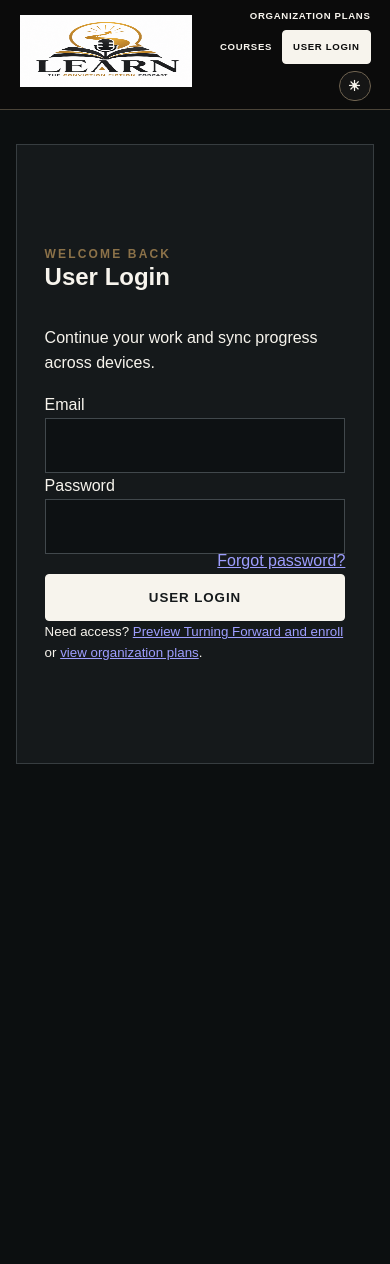
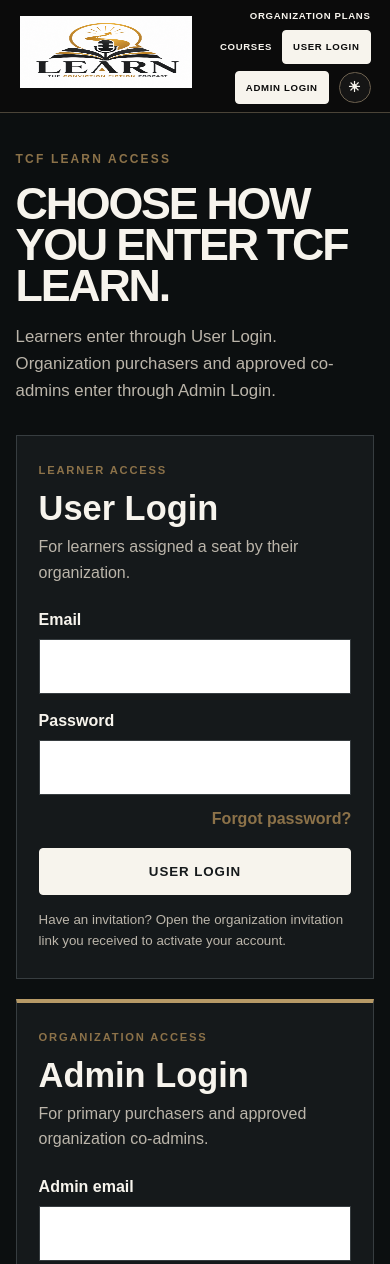
Before and after one commit to riversantoine93-dotcom/TCF-Learn, a Next.js app: page /login in a window 390 px wide. Shown: the top 1264 px of the page. Before the commit the page ends 864 px from the top, so only its background shows below. Built offline with nearby package versions, Linux system fonts and the light colour scheme; no server answers.

Commit message:
Split learner and admin login with three-column seat plans
* Split learner and admin login experience

* Add responsive login and seat plan layout

* Add separate user and admin login links

* Link directly to admin login panel

```diff
--- /dev/null
+++ b/app/login/login.css
@@ -0,0 +1,156 @@
+.login-page{
+  width:min(1180px,92vw);
+  margin:54px auto 96px;
+}
+.login-intro{
+  max-width:820px;
+  margin-bottom:30px;
+}
+.login-intro h1{
+  font-size:clamp(2.8rem,6vw,5.8rem);
+  margin:12px 0 18px;
+  text-transform:uppercase;
+  letter-spacing:-.05em;
+  line-height:.92;
+}
+.login-intro p{
+  max-width:720px;
+  font-size:1.05rem;
+  color:var(--muted);
+}
+.login-config-notice{margin-bottom:18px}
+.login-panels{
+  display:grid;
+  grid-template-columns:repeat(2,minmax(0,1fr));
+  gap:20px;
+  margin-bottom:54px;
+}
+.login-panel{
+  background:var(--cream);
+  border:1px solid var(--line);
+  padding:34px;
+  display:flex;
+  flex-direction:column;
+  min-height:100%;
+}
+.login-panel.admin-panel{
+  border-top:4px solid var(--gold);
+}
+.login-panel-kicker{
+  font-size:.7rem;
+  font-weight:900;
+  letter-spacing:.16em;
+  color:var(--rust);
+}
+.login-panel h2{
+  font-size:2.15rem;
+  margin:10px 0 8px;
+}
+.login-panel>p{
+  color:var(--muted);
+  margin:0 0 22px;
+}
+.login-panel label{
+  display:block;
+  font-weight:800;
+  margin:0 0 14px;
+}
+.login-panel input{
+  width:100%;
+  margin-top:6px;
+  border:1px solid var(--line);
+  background:#fff;
+  color:var(--ink);
+  padding:14px 13px;
+  font:inherit;
+}
+.login-help{
+  text-align:right;
+  margin:-3px 0 16px;
+}
+.login-help a{
+  color:var(--rust);
+  font-weight:800;
+  text-decoration:none;
+}
+.login-panel small{
+  display:block;
+  margin-top:14px;
+  color:var(--muted);
+}
+.login-seat-section{
+  border-top:1px solid var(--line);
+  padding-top:44px;
+}
+.login-seat-heading{
+  max-width:780px;
+  margin-bottom:24px;
+}
+.login-seat-heading h2{
+  font-size:clamp(2rem,4vw,3.4rem);
+  margin:10px 0 14px;
+}
+.login-seat-heading p{
+  color:var(--muted);
+}
+.login-seat-grid{
+  display:grid;
+  grid-template-columns:repeat(3,minmax(0,1fr));
+  gap:18px;
+  align-items:stretch;
+}
+.login-seat-card{
+  border:1px solid var(--line);
+  background:var(--cream);
+  padding:26px;
+  display:flex;
+  flex-direction:column;
+}
+.login-seat-card>span{
+  font-size:.68rem;
+  font-weight:900;
+  letter-spacing:.13em;
+  color:var(--rust);
+}
+.login-seat-card h3{
+  font-size:2.4rem;
+  margin:9px 0 3px;
+}
+.login-seat-card>strong{
+  font-size:1.05rem;
+}
+.login-seat-card>p{
+  color:var(--muted);
+  flex:1;
+}
+.seat-card-detail{
+  border-top:1px solid var(--line);
+  padding:12px 0;
+}
+.seat-card-detail b,.seat-card-detail small{
+  display:block;
+}
+.seat-card-detail small{
+  margin-top:2px;
+  color:var(--muted);
+}
+.login-seat-card .button{
+  margin-top:14px;
+  text-align:center;
+}
+@media(max-width:900px){
+  .login-seat-grid{
+    grid-template-columns:1fr;
+  }
+}
+@media(max-width:760px){
+  .login-page{
+    margin-top:32px;
+  }
+  .login-panels{
+    grid-template-columns:1fr;
+  }
+  .login-panel{
+    padding:26px 22px;
+  }
+}
--- a/app/login/page.tsx
+++ b/app/login/page.tsx
@@ -1,21 +1,228 @@
 "use client";
+
 import { FormEvent, useState } from "react";
-import { useRouter } from "next/navigation";
 import Link from "next/link";
 import Header from "@/components/Header";
 import { supabase, isSupabaseConfigured } from "@/lib/supabase";
+import { ORGANIZATION_PLANS, ORGANIZATION_PLAN_KEYS } from "@/lib/organization-plans";
+import "./login.css";
+
+type LoginKind = "user" | "admin";
 
 export default function Login() {
- const router = useRouter(); const [email,setEmail]=useState(""); const [password,setPassword]=useState(""); const [message,setMessage]=useState(""); const [busy,setBusy]=useState(false);
- async function submit(e:FormEvent){
-   e.preventDefault();
-   if(!supabase){setMessage("Supabase environment variables are missing.");return;}
-   setBusy(true);
-   const {error}=await supabase.auth.signInWithPassword({email,password});
-   setBusy(false);
-   if(error){setMessage(error.message);return;}
-   const next=new URLSearchParams(window.location.search).get("next");
-   router.push(next&&next.startsWith("/")&&!next.startsWith("//")?next:"/dashboard");
- }
- return <main><Header/><section className="auth-shell"><form className="auth-card" onSubmit={submit}><span className="eyebrow">WELCOME BACK</span><h1>User Login</h1><p>Continue your work and sync progress across devices.</p>{!isSupabaseConfigured&&<div className="notice error">Supabase is not configured.</div>}{message&&<div className="notice">{message}</div>}<label>Email<input type="email" required value={email} onChange={e=>setEmail(e.target.value)}/></label><label>Password<input type="password" required value={password} onChange={e=>setPassword(e.target.value)}/></label><div style={{textAlign:"right",marginTop:"-6px"}}><Link href="/forgot-password">Forgot password?</Link></div><button className="button full" disabled={busy}>{busy?"Signing in…":"User Login"}</button><small>Need access? <Link href="/course/turning-forward">Preview Turning Forward and enroll</Link> or <Link href="/organizations">view organization plans</Link>.</small></form></section></main>;
+  const [userEmail, setUserEmail] = useState("");
+  const [userPassword, setUserPassword] = useState("");
+  const [adminEmail, setAdminEmail] = useState("");
+  const [adminPassword, setAdminPassword] = useState("");
+  const [busy, setBusy] = useState<LoginKind | null>(null);
+  const [userMessage, setUserMessage] = useState("");
+  const [adminMessage, setAdminMessage] = useState("");
+
+  async function userLogin(event: FormEvent) {
+    event.preventDefault();
+    if (!supabase) {
+      setUserMessage("Supabase environment variables are missing.");
+      return;
+    }
+
+    setBusy("user");
+    setUserMessage("");
+
+    const { error } = await supabase.auth.signInWithPassword({
+      email: userEmail,
+      password: userPassword,
+    });
+
+    if (error) {
+      setUserMessage(error.message);
+      setBusy(null);
+      return;
+    }
+
+    window.location.href = "/dashboard";
+  }
+
+  async function adminLogin(event: FormEvent) {
+    event.preventDefault();
+    if (!supabase) {
+      setAdminMessage("Supabase environment variables are missing.");
+      return;
+    }
+
+    setBusy("admin");
+    setAdminMessage("");
+
+    const { data: signInData, error } = await supabase.auth.signInWithPassword({
+      email: adminEmail,
+      password: adminPassword,
+    });
+
+    if (error || !signInData.user) {
+      setAdminMessage(error?.message || "Unable to sign in.");
+      setBusy(null);
+      return;
+    }
+
+    const { data: membership, error: membershipError } = await supabase
+      .from("organization_memberships")
+      .select("role,status")
+      .eq("user_id", signInData.user.id)
+      .eq("status", "active")
+      .in("role", ["admin", "co_admin"])
+      .maybeSingle();
+
+    if (membershipError || !membership) {
+      await supabase.auth.signOut();
+      setAdminMessage("This account does not have active organization administrator access.");
+      setBusy(null);
+      return;
+    }
+
+    window.location.href = "/organization/admin";
+  }
+
+  return (
+    <main>
+      <Header />
+
+      <section className="login-page">
+        <div className="login-intro">
+          <span className="eyebrow">TCF LEARN ACCESS</span>
+          <h1>Choose how you enter TCF Learn.</h1>
+          <p>
+            Learners enter through User Login. Organization purchasers and approved co-admins
+            enter through Admin Login.
+          </p>
+        </div>
+
+        {!isSupabaseConfigured && (
+          <div className="notice error login-config-notice">Supabase is not configured.</div>
+        )}
+
+        <div className="login-panels">
+          <form className="login-panel" onSubmit={userLogin}>
+            <span className="login-panel-kicker">LEARNER ACCESS</span>
+            <h2>User Login</h2>
+            <p>For learners assigned a seat by their organization.</p>
+
+            {userMessage && <div className="notice" role="status">{userMessage}</div>}
+
+            <label>
+              Email
+              <input
+                type="email"
+                required
+                autoComplete="email"
+                value={userEmail}
+                onChange={(event) => setUserEmail(event.target.value)}
+              />
+            </label>
+
+            <label>
+              Password
+              <input
+                type="password"
+                required
+                autoComplete="current-password"
+                value={userPassword}
+                onChange={(event) => setUserPassword(event.target.value)}
+              />
+            </label>
+
+            <div className="login-help">
+              <Link href="/forgot-password">Forgot password?</Link>
+            </div>
+
+            <button className="button full" disabled={busy !== null}>
+              {busy === "user" ? "Signing in…" : "User Login"}
+            </button>
+
+            <small>
+              Have an invitation? Open the organization invitation link you received to activate your account.
+            </small>
+          </form>
+
+          <form id="admin-login" className="login-panel admin-panel" onSubmit={adminLogin}>
+            <span className="login-panel-kicker">ORGANIZATION ACCESS</span>
+            <h2>Admin Login</h2>
+            <p>For primary purchasers and approved organization co-admins.</p>
+
+            {adminMessage && <div className="notice" role="status">{adminMessage}</div>}
+
+            <label>
+              Admin email
+              <input
+                type="email"
+                required
+                autoComplete="email"
+                value={adminEmail}
+                onChange={(event) => setAdminEmail(event.target.value)}
+              />
+            </label>
+
+            <label>
+              Password
+              <input
+                type="password"
+                required
+                autoComplete="current-password"
+                value={adminPassword}
+                onChange={(event) => setAdminPassword(event.target.value)}
+              />
+            </label>
+
+            <div className="login-help">
+              <Link href="/forgot-password">Forgot password?</Link>
+            </div>
+
+            <button className="button full" disabled={busy !== null}>
+              {busy === "admin" ? "Opening admin console…" : "Admin Login"}
+            </button>
+
+            <small>
+              Need an organization license? Choose a seat package below.
+            </small>
+          </form>
+        </div>
+
+        <section className="login-seat-section" aria-labelledby="seat-options-title">
+          <div className="login-seat-heading">
+            <span className="eyebrow">ORGANIZATION SEAT PACKAGES</span>
+            <h2 id="seat-options-title">Both courses. One organization license.</h2>
+            <p>
+              Every learner seat includes Turning Forward and Thought to Freedom:
+              Correcting Criminal Thinking Errors.
+            </p>
+          </div>
+
+          <div className="login-seat-grid">
+            {ORGANIZATION_PLAN_KEYS.map((key) => {
+              const plan = ORGANIZATION_PLANS[key];
+              return (
+                <article className="login-seat-card" key={key}>
+                  <span>{plan.badge}</span>
+                  <h3>{plan.displayPrice}</h3>
+                  <strong>{plan.label}</strong>
+                  <p>{plan.description}</p>
+                  <div className="seat-card-detail">
+                    <b>Both courses included</b>
+                    <small>{plan.perSeatLabel}</small>
+                  </div>
+                  {plan.coAdminLimit > 0 && (
+                    <div className="seat-card-detail">
+                      <b>Co-admin access</b>
+                      <small>Up to {plan.coAdminLimit} co-admins</small>
+                    </div>
+                  )}
+                  <Link className="button full" href="/organizations">
+                    Choose {plan.seats} Seats
+                  </Link>
+                </article>
+              );
+            })}
+          </div>
+        </section>
+      </section>
+    </main>
+  );
 }
--- a/components/Header.tsx
+++ b/components/Header.tsx
@@ -35,7 +35,7 @@ export default function Header() {
         <nav className="header-nav" aria-label="Primary navigation">
           <Link href={user ? "/dashboard" : "/organizations"}>{user ? "Dashboard" : "Organization Plans"}</Link>
           <Link href="/courses">Courses</Link>
-          {user ? <><Link href="/profile">Profile</Link><button className="nav-button" onClick={() => signOut()}>Sign out</button></> : <Link className="button small" href="/login">User Login</Link>}
+          {user ? <><Link href="/profile">Profile</Link><button className="nav-button" onClick={() => signOut()}>Sign out</button></> : <><Link className="button small" href="/login">User Login</Link><Link className="button small admin-login-link" href="/login#admin-login">Admin Login</Link></>}
           <button type="button" className="header-theme-toggle" onClick={toggleTheme} aria-label={`Switch page to ${theme === "dark" ? "light" : "dark"} mode`} title={`Switch to ${theme === "dark" ? "light" : "dark"} mode`}>
             <span aria-hidden="true">{theme === "dark" ? "☀" : "☾"}</span>
             <b>{theme === "dark" ? "Light" : "Dark"}</b>
@@ -56,7 +56,7 @@ export default function Header() {
       .header-theme-light{background:#f6f0e4!important;color:#151515!important;border-bottom-color:#d8cdb8!important}
       .header-theme-light .header-nav :global(a),.header-theme-light .header-nav :global(.nav-button){color:#151515!important}
       .header-theme-light .header-nav :global(a:hover),.header-theme-light .header-nav :global(.nav-button:hover){color:#8a6910!important}
-      .header-theme-light .header-nav :global(.button.small){background:#151515!important;color:#f7f1e5!important}
+      .header-theme-light .header-nav :global(.button.small){background:#151515!important;color:#f7f1e5!important}.header-nav :global(.admin-login-link){background:transparent!important;border-color:var(--gold)!important;color:var(--gold-light)!important}.header-theme-light .header-nav :global(.admin-login-link){color:#71540f!important;border-color:#8a6910!important}
       .header-theme-light .header-theme-toggle{color:#151515;border-color:#bcae95;background:#fffaf0}
       @media(max-width:720px){.nav-wrap{gap:18px;width:min(94vw,1180px)}.header-brand :global(img){width:118px;max-height:48px}.header-nav{gap:10px 14px;flex-wrap:wrap;row-gap:8px}.header-theme-toggle b{display:none}}
       @media(max-width:520px){.nav-wrap{align-items:center;gap:14px}.header-brand :global(img){width:102px;max-height:42px}.header-nav{gap:7px 10px}.header-nav :global(a),.header-nav :global(.nav-button){font-size:.6rem;letter-spacing:.07em}.header-nav :global(.button.small){padding:8px 10px}.header-theme-toggle{padding:7px 8px}}
```
